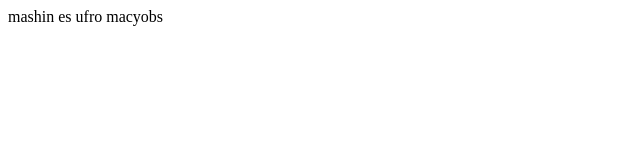
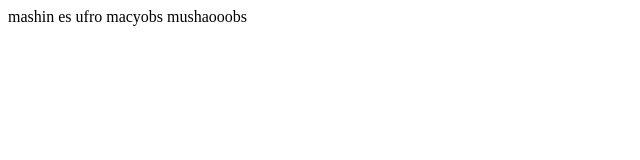
Before and after one commit to zurika777/NumberOneProgramer, a plain HTML site: page index.html in a window 1280 px wide. Shown: the whole page, without its empty margins (0-640 px from the left). Drawn offline with Linux system fonts and the light colour scheme.

Commit message:
meore versia

```diff
--- a/index.html
+++ b/index.html
@@ -10,6 +10,8 @@
 <body>
   mashin es ufro macyobs
 
+  mushaooobs
+
 </body>
 
 </html>
```
